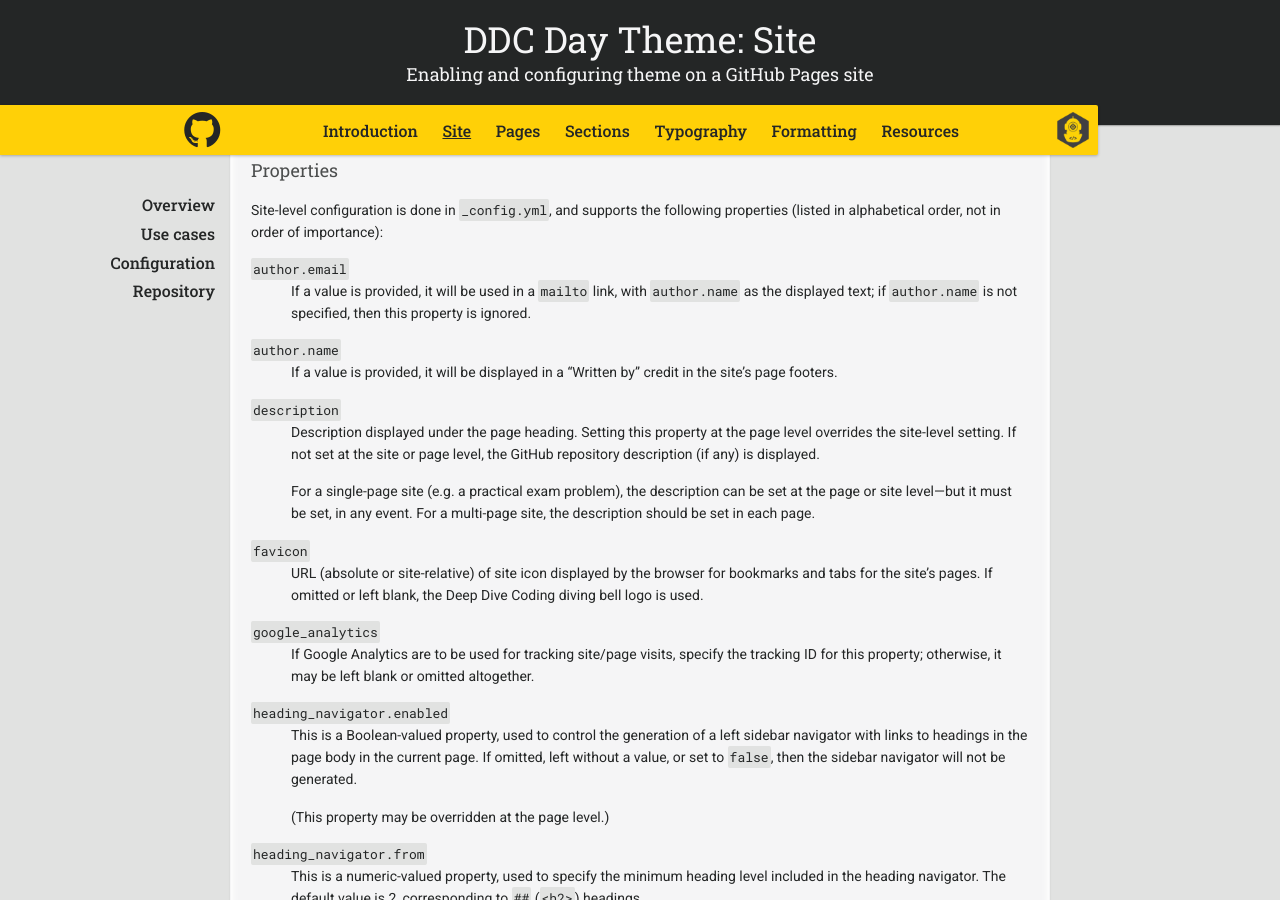
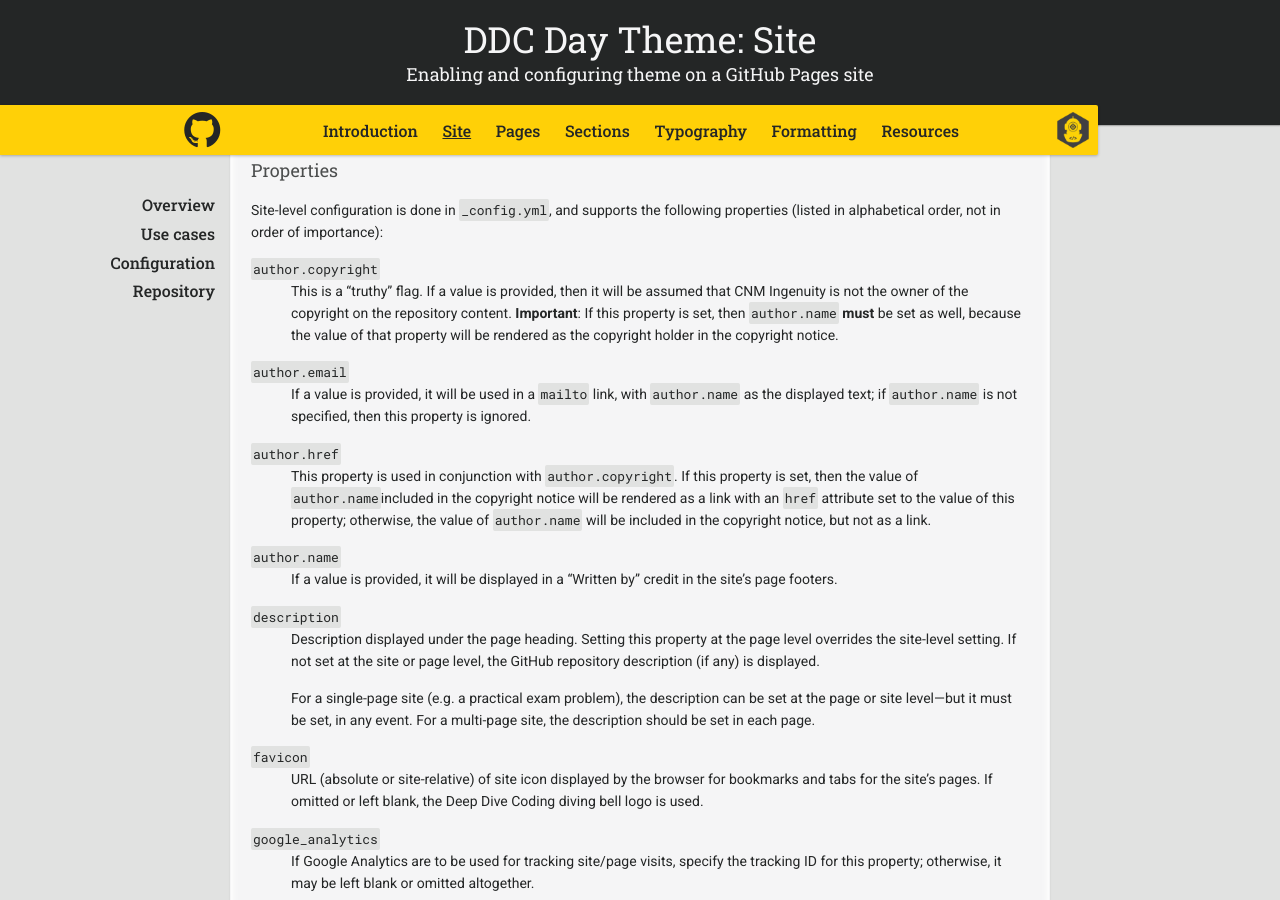
Before and after one commit to ddc-java/ddc-day, a Jekyll site: the page built from site.md, in a window 1280 px wide and 900 px high, scrolled down 556 px. Built offline with Jekyll 4.4.1, drawn with Linux system fonts in a browser that asks for light colours; nearby versions of some CDN libraries; our own code applies the rules of GitHub Pages for plain Markdown files.

Commit message:
Handle non-CNMI copyrights

```diff
--- a/site.md
+++ b/site.md
@@ -23,9 +23,17 @@ Given the above, this theme should not be used for a site containing a large num
 
 Site-level configuration is done in `_config.yml`, and supports the following properties (listed in alphabetical order, not in order of importance):
 
+`author.copyright`
+
+: This is a "truthy" flag. If a value is provided, then it will be assumed that CNM Ingenuity is not the owner of the copyright on the repository content. **Important**: If this property is set, then `author.name` **must** be set as well, because the value of that property will be rendered as the copyright holder in the copyright notice.
+
 `author.email`
 
 : If a value is provided, it will be used in a `mailto` link, with `author.name` as the displayed text; if `author.name` is not specified, then this property is ignored.
+
+`author.href`
+
+: This property is used in conjunction with `author.copyright`. If this property is set, then the value of `author.name`included in the copyright notice will be rendered as a link with an `href` attribute set to the value of this property; otherwise, the value of `author.name` will be included in the copyright notice, but not as a link.
 
 `author.name`
 
```
